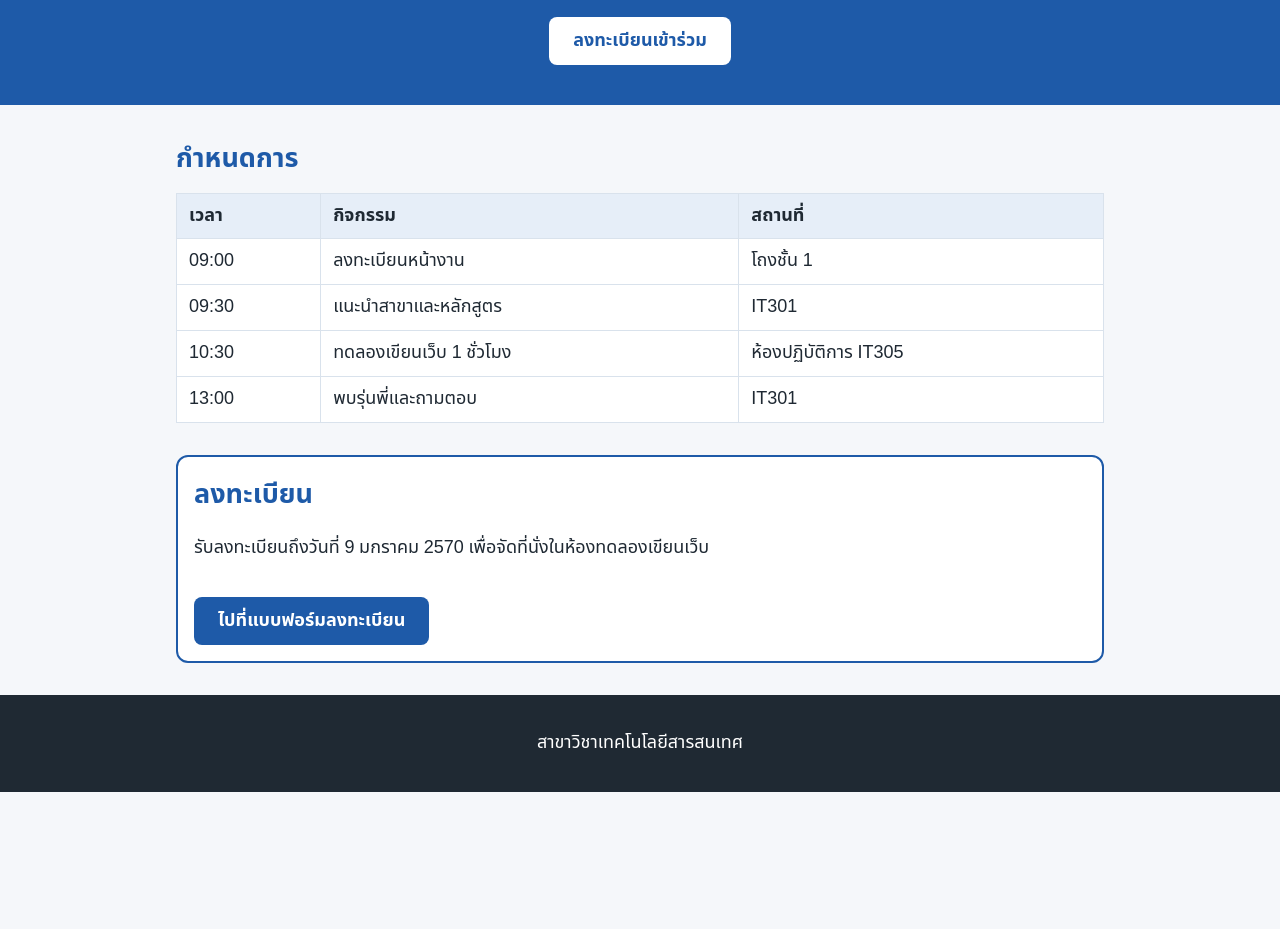
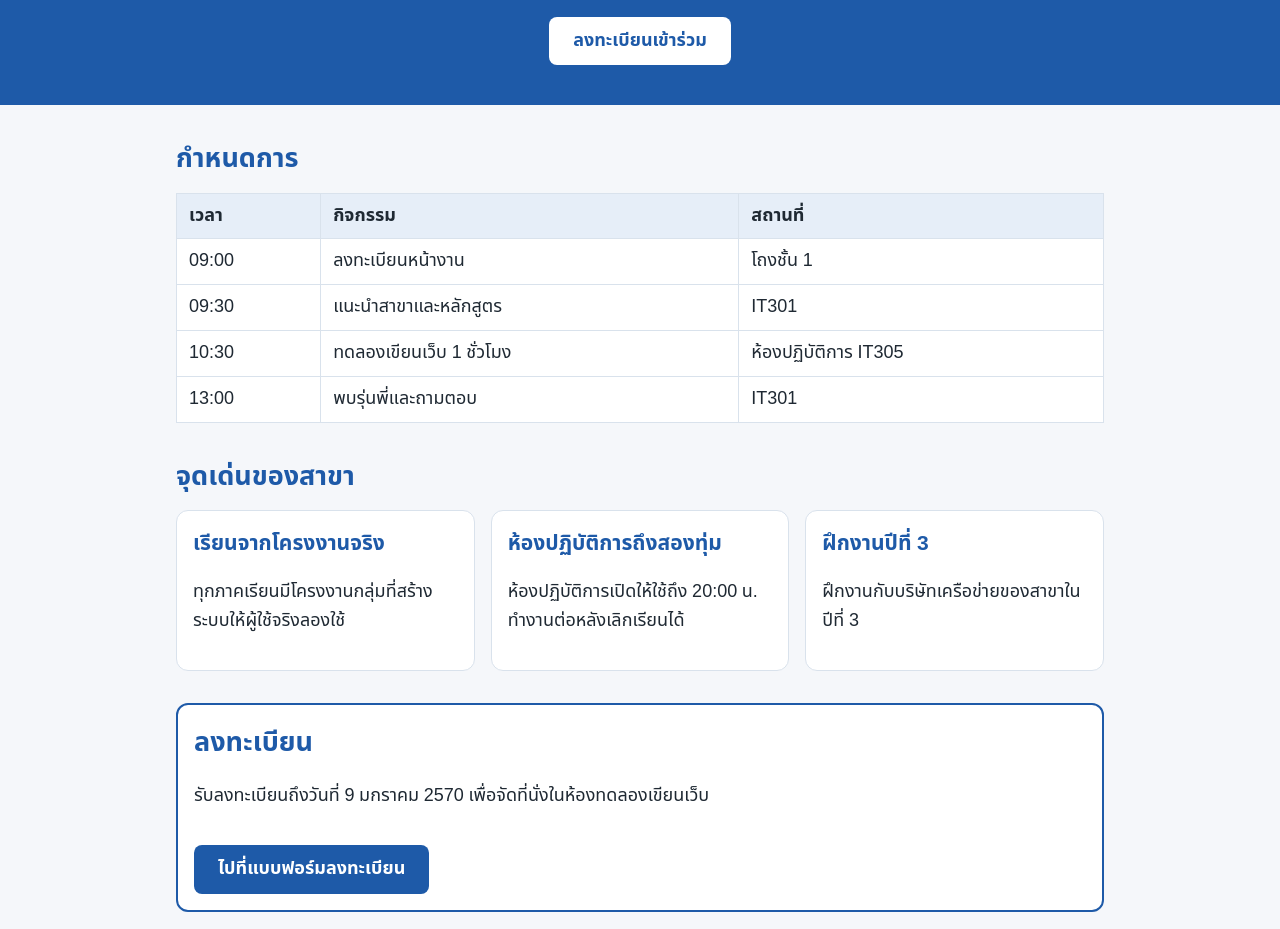
Before and after one commit to webapp-demo-2026/open-house-demo, a plain HTML site: page index.html in a window 1280 px wide. Shown: the part 168-1097 px from the top of the page. Before the commit the page ends 960 px from the top, so only its background shows below. Drawn offline with Linux system fonts and the light colour scheme.

Commit message:
US-03 จุดเด่นของสาขา

```diff
--- a/index.html
+++ b/index.html
@@ -29,6 +29,15 @@
     </div>
 
     <!-- US-03 จุดเด่นของสาขา: การ์ด 3 ใบใน <div class="cards"> -->
+    <h2>จุดเด่นของสาขา</h2>
+    <div class="cards">
+      <div class="card"><h3>เรียนจากโครงงานจริง</h3>
+        <p>ทุกภาคเรียนมีโครงงานกลุ่มที่สร้างระบบให้ผู้ใช้จริงลองใช้</p></div>
+      <div class="card"><h3>ห้องปฏิบัติการถึงสองทุ่ม</h3>
+        <p>ห้องปฏิบัติการเปิดให้ใช้ถึง 20:00 น. ทำงานต่อหลังเลิกเรียนได้</p></div>
+      <div class="card"><h3>ฝึกงานปีที่ 3</h3>
+        <p>ฝึกงานกับบริษัทเครือข่ายของสาขาในปีที่ 3</p></div>
+    </div>
 
     <!-- US-04 ลงทะเบียน: ปุ่มที่ส่วนหัว + ส่วน id="register" -->
     <section id="register" class="register">
```
